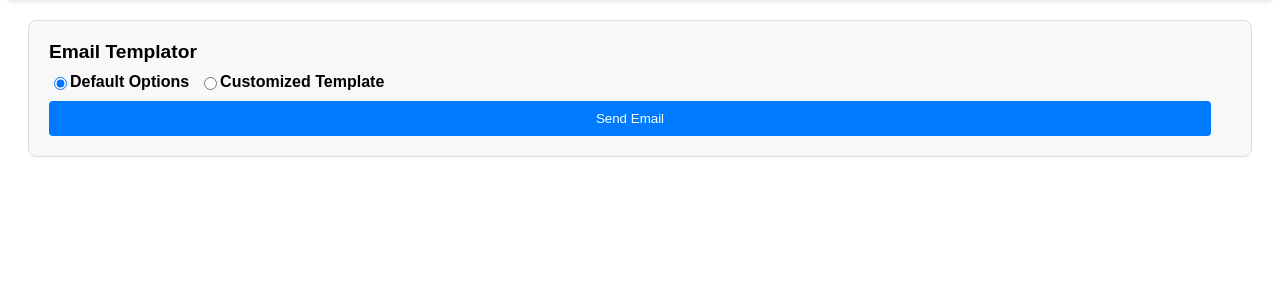
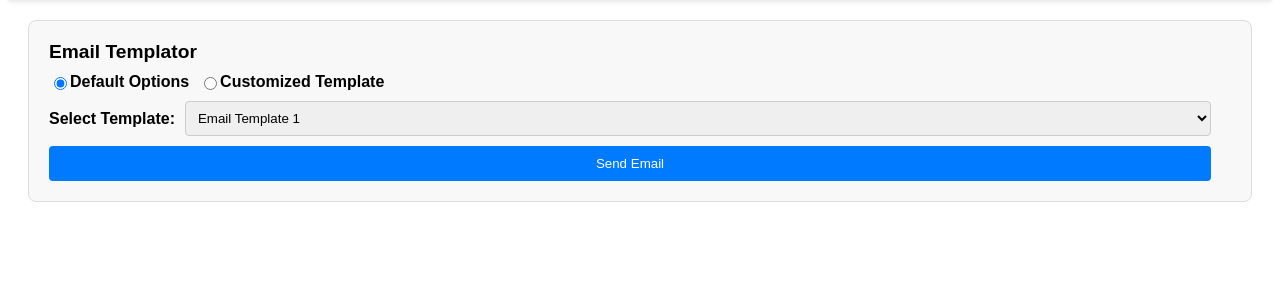
Before and after one commit to vpatel1995/etools, a Django app: page / in a window 1280 px wide. Shown: the part 83-383 px from the top of the page. Run offline with Django 4.2, Linux system fonts and the light colour scheme; data that the repository does not hold is empty.

Commit message:
make select templat always visible

```diff
--- a/home/templates/home/home.html
+++ b/home/templates/home/home.html
@@ -77,7 +77,7 @@
             <label for="customized-template">Customized Template</label>
         </div>
 
-        <div class="form-group">
+        <div class="form-group select-template">
             <label for="email-template">Select Template:</label>
             <select id="email-template" onchange="updateTemplateAndSubject()">
                 <option value="1" selected>Email Template 1</option>
@@ -267,11 +267,12 @@
         var isDefaultSelected = document.getElementById('default-options').checked;
         var formElements = document.querySelectorAll('.form-group, #template-preview, #dynamic-fields-container');
         formElements.forEach(el => {
-            // Exclude the first form-group (which contains the radio buttons) from being hidden
-            if (!el.classList.contains('radio-buttons')) {
+            // Exclude the radio-buttons and select-template form-group from being hidden
+            if (!el.classList.contains('radio-buttons') && !el.classList.contains('select-template')) {
                 el.style.display = isDefaultSelected ? 'none' : 'flex';
             }
         });
+
         // Always show the select template and send email button
         document.querySelector('.form-section > .form-group:first-child').style.display = 'flex';
         document.querySelector('.form-section > button').style.display = 'flex';
```
